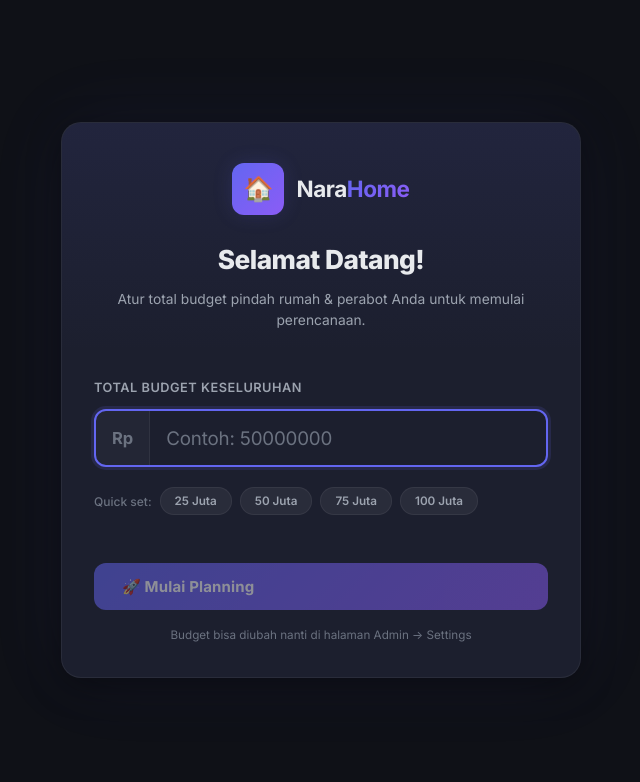
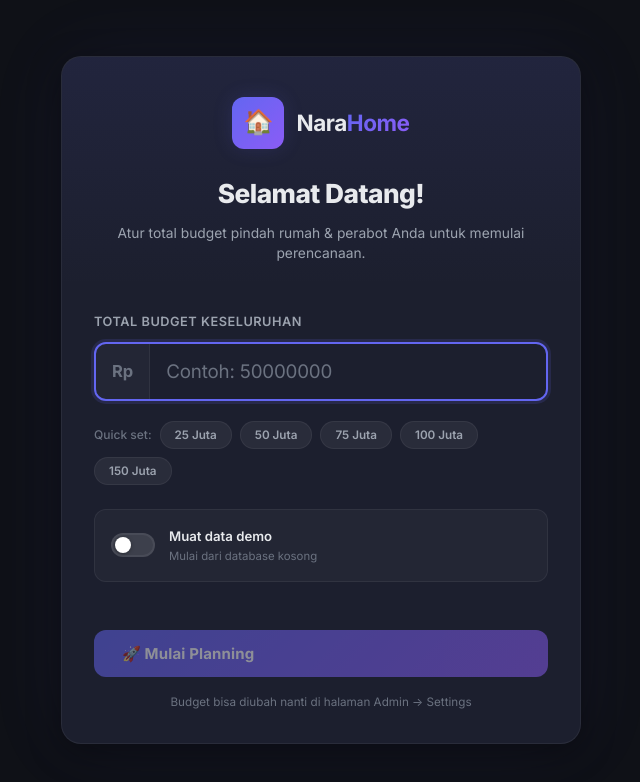
Before and after one commit to yusufwardana/myhome, a Next.js app: page / in a window 1280 px wide. Shown: the top 782 px of the page, without its empty margins (319-959 px from the left). Built offline with nearby package versions, Linux system fonts and the light colour scheme; no server answers; the database is empty.

Commit message:
feat: Implement initial application structure with budget setup wizard and database initialization.

```diff
--- /dev/null
+++ b/app/api/seed/init/route.js
@@ -0,0 +1,14 @@
+import { NextResponse } from 'next/server';
+import { ensureTables } from '@/lib/db';
+
+// Only ensures DB tables exist — does NOT seed demo data.
+// Called on every app load to bootstrap the schema.
+export async function POST() {
+    try {
+        await ensureTables();
+        return NextResponse.json({ message: 'Tables ready' });
+    } catch (error) {
+        console.error('POST /api/seed/init error:', error);
+        return NextResponse.json({ error: error.message }, { status: 500 });
+    }
+}
--- a/app/globals.css
+++ b/app/globals.css
@@ -1976,6 +1976,78 @@ table tbody tr.overbudget:hover {
   color: var(--text-muted);
 }
 
+/* Demo data toggle */
+.budget-setup-demo-toggle {
+  display: flex;
+  align-items: center;
+  gap: 14px;
+  margin-top: 24px;
+  padding: 16px;
+  background: rgba(255, 255, 255, 0.03);
+  border: 1px solid var(--border-color);
+  border-radius: var(--radius-md);
+  cursor: pointer;
+  transition: all var(--transition-fast);
+  user-select: none;
+}
+
+.budget-setup-demo-toggle:hover {
+  background: rgba(255, 255, 255, 0.05);
+  border-color: var(--border-color-hover);
+}
+
+.budget-setup-toggle-track {
+  width: 44px;
+  height: 24px;
+  border-radius: var(--radius-full);
+  background: rgba(255, 255, 255, 0.12);
+  border: 2px solid var(--border-color);
+  position: relative;
+  flex-shrink: 0;
+  transition: all var(--transition-fast);
+  cursor: pointer;
+}
+
+.budget-setup-toggle-track.on {
+  background: var(--accent-primary);
+  border-color: var(--accent-primary);
+}
+
+.budget-setup-toggle-thumb {
+  position: absolute;
+  top: 2px;
+  left: 2px;
+  width: 16px;
+  height: 16px;
+  border-radius: 50%;
+  background: white;
+  transition: transform var(--transition-fast);
+  box-shadow: 0 1px 4px rgba(0, 0, 0, 0.3);
+}
+
+.budget-setup-toggle-track.on .budget-setup-toggle-thumb {
+  transform: translateX(20px);
+}
+
+.budget-setup-demo-text {
+  flex: 1;
+  display: flex;
+  flex-direction: column;
+  gap: 2px;
+}
+
+.budget-setup-demo-label {
+  font-size: 0.88rem;
+  font-weight: 600;
+  color: var(--text-primary);
+}
+
+.budget-setup-demo-sub {
+  font-size: 0.76rem;
+  color: var(--text-muted);
+  line-height: 1.4;
+}
+
 /* ============================================
    BUDGET OVERVIEW BAR (Dashboard)
    ============================================ */
--- a/app/page.js
+++ b/app/page.js
@@ -93,20 +93,24 @@ export default function HomePage() {
   useEffect(() => {
     (async () => {
       setLoading(true);
-      try { await fetch('/api/seed', { method: 'POST' }); } catch { }
+      try {
+        // Ensure DB tables exist, but do NOT auto-seed demo data
+        await fetch('/api/seed/init', { method: 'POST' });
+      } catch { }
       const s = await fetchSettings();
-      await Promise.all([fetchCategories(), fetchItems()]);
-      // If total_budget is not set or is '0', show setup screen
+      // Only load data if budget has been configured
       if (!s.total_budget || s.total_budget === '0') {
         setNeedSetup(true);
+      } else {
+        await Promise.all([fetchCategories(), fetchItems()]);
       }
       setLoading(false);
     })();
   }, [fetchCategories, fetchItems, fetchSettings]);
 
   const handleSetupComplete = useCallback(async () => {
+    setNeedSetup(false);
     await refreshData();
-    setNeedSetup(false);
   }, [refreshData]);
 
   const navigate = useCallback((p) => {
@@ -139,7 +143,7 @@ export default function HomePage() {
   if (needSetup) {
     return (
       <>
-        <BudgetSetup onComplete={handleSetupComplete} />
+        <BudgetSetup onComplete={handleSetupComplete} showToast={showToast} />
         <Toast toasts={toasts} />
       </>
     );
--- a/components/BudgetSetup.js
+++ b/components/BudgetSetup.js
@@ -2,10 +2,11 @@
 
 import { useState } from 'react';
 
-export default function BudgetSetup({ onComplete }) {
+export default function BudgetSetup({ onComplete, showToast }) {
     const [amount, setAmount] = useState('');
     const [saving, setSaving] = useState(false);
     const [error, setError] = useState('');
+    const [loadDemo, setLoadDemo] = useState(false);
 
     const formatPreview = (val) => {
         const num = Number(val);
@@ -26,16 +27,25 @@ export default function BudgetSetup({ onComplete }) {
         setError('');
         setSaving(true);
         try {
+            // 1. Save total_budget to settings
             const res = await fetch('/api/admin/settings', {
                 method: 'PUT',
                 headers: { 'Content-Type': 'application/json' },
                 body: JSON.stringify({ total_budget: String(num) }),
             });
-            if (!res.ok) throw new Error('Failed to save');
+            if (!res.ok) throw new Error('Gagal menyimpan budget');
+
+            // 2. Optionally seed demo data
+            if (loadDemo) {
+                const seedRes = await fetch('/api/seed', { method: 'POST' });
+                if (!seedRes.ok) throw new Error('Gagal memuat data demo');
+            }
+
+            showToast?.('Budget berhasil disimpan! 🎉');
             onComplete();
         } catch (err) {
             console.error(err);
-            setError('Gagal menyimpan budget. Coba lagi.');
+            setError(err.message || 'Gagal menyimpan. Coba lagi.');
         }
         setSaving(false);
     };
@@ -49,6 +59,7 @@ export default function BudgetSetup({ onComplete }) {
         { label: '50 Juta', value: 50000000 },
         { label: '75 Juta', value: 75000000 },
         { label: '100 Juta', value: 100000000 },
+        { label: '150 Juta', value: 150000000 },
     ];
 
     return (
@@ -60,7 +71,7 @@ export default function BudgetSetup({ onComplete }) {
                         <span className="budget-setup-logo-text">Nara<span>Home</span></span>
                     </div>
                     <h1>Selamat Datang!</h1>
-                    <p>Atur total budget pindah rumah & perabot Anda untuk memulai perencanaan.</p>
+                    <p>Atur total budget pindah rumah &amp; perabot Anda untuk memulai perencanaan.</p>
                 </div>
 
                 <div className="budget-setup-body">
@@ -80,10 +91,10 @@ export default function BudgetSetup({ onComplete }) {
                     </div>
                     {amount && Number(amount) > 0 && (
                         <div className="budget-setup-preview">
-                            {formatPreview(amount)}
+                            = {formatPreview(amount)}
                         </div>
                     )}
-                    {error && <div className="budget-setup-error">{error}</div>}
+                    {error && <div className="budget-setup-error">⚠️ {error}</div>}
 
                     <div className="budget-setup-presets">
                         <span className="budget-setup-presets-label">Quick set:</span>
@@ -97,6 +108,21 @@ export default function BudgetSetup({ onComplete }) {
                             </button>
                         ))}
                     </div>
+
+                    {/* Demo data toggle */}
+                    <label className="budget-setup-demo-toggle">
+                        <div className={`budget-setup-toggle-track ${loadDemo ? 'on' : ''}`} onClick={() => setLoadDemo(v => !v)}>
+                            <div className="budget-setup-toggle-thumb" />
+                        </div>
+                        <div className="budget-setup-demo-text">
+                            <span className="budget-setup-demo-label">Muat data demo</span>
+                            <span className="budget-setup-demo-sub">
+                                {loadDemo
+                                    ? 'Akan diisi contoh kategori & items — bisa dihapus nanti'
+                                    : 'Mulai dari database kosong'}
+                            </span>
+                        </div>
+                    </label>
                 </div>
 
                 <div className="budget-setup-footer">
@@ -104,6 +130,7 @@ export default function BudgetSetup({ onComplete }) {
                         className="btn btn-primary budget-setup-submit"
                         onClick={handleSubmit}
                         disabled={saving || !amount || Number(amount) <= 0}
+                        id="btn-budget-setup-submit"
                     >
                         {saving ? '⏳ Menyimpan...' : '🚀 Mulai Planning'}
                     </button>
```
